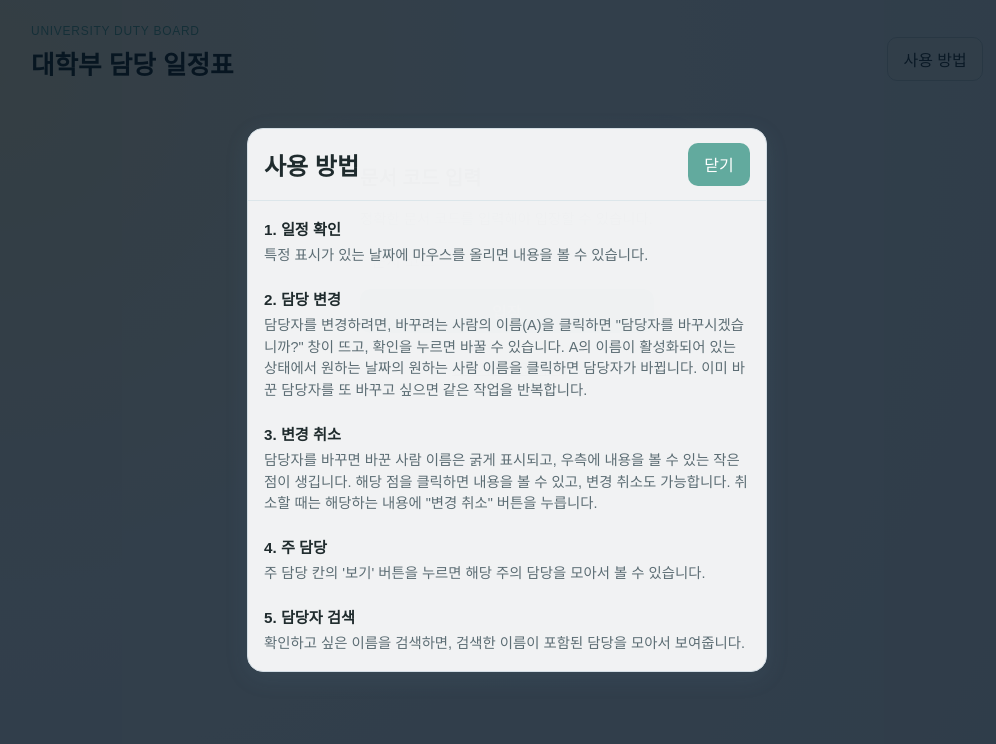
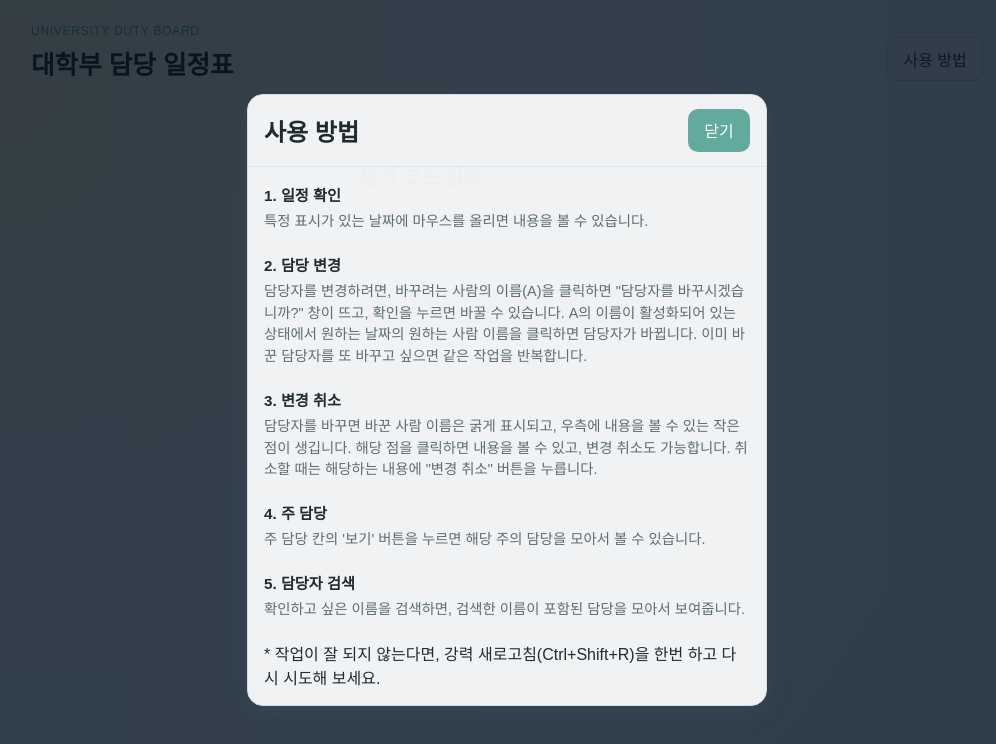
Before and after one commit to oingdoing/task-schedule, a React (Vite) app: page / in a window 1280 px wide. Both pictures are taken after a click on the button "사용 방법". Shown: the top 744 px of the page, without its empty margins (133-1129 px from the left). Built offline with nearby package versions, Linux system fonts and the light colour scheme; no server answers.

Commit message:
docs: 사용 방법 모달에 강력 새로고침 안내 문구 추가

```diff
--- a/src/components/UsageGuideModal.tsx
+++ b/src/components/UsageGuideModal.tsx
@@ -50,6 +50,9 @@ export default function UsageGuideModal({ isOpen, onClose }: UsageGuideModalProp
               <p>{section.content}</p>
             </section>
           ))}
+          <p className="usage-guide-tip">
+            * 작업이 잘 되지 않는다면, 강력 새로고침(Ctrl+Shift+R)을 한번 하고 다시 시도해 보세요.
+          </p>
         </div>
       </div>
     </div>
```
